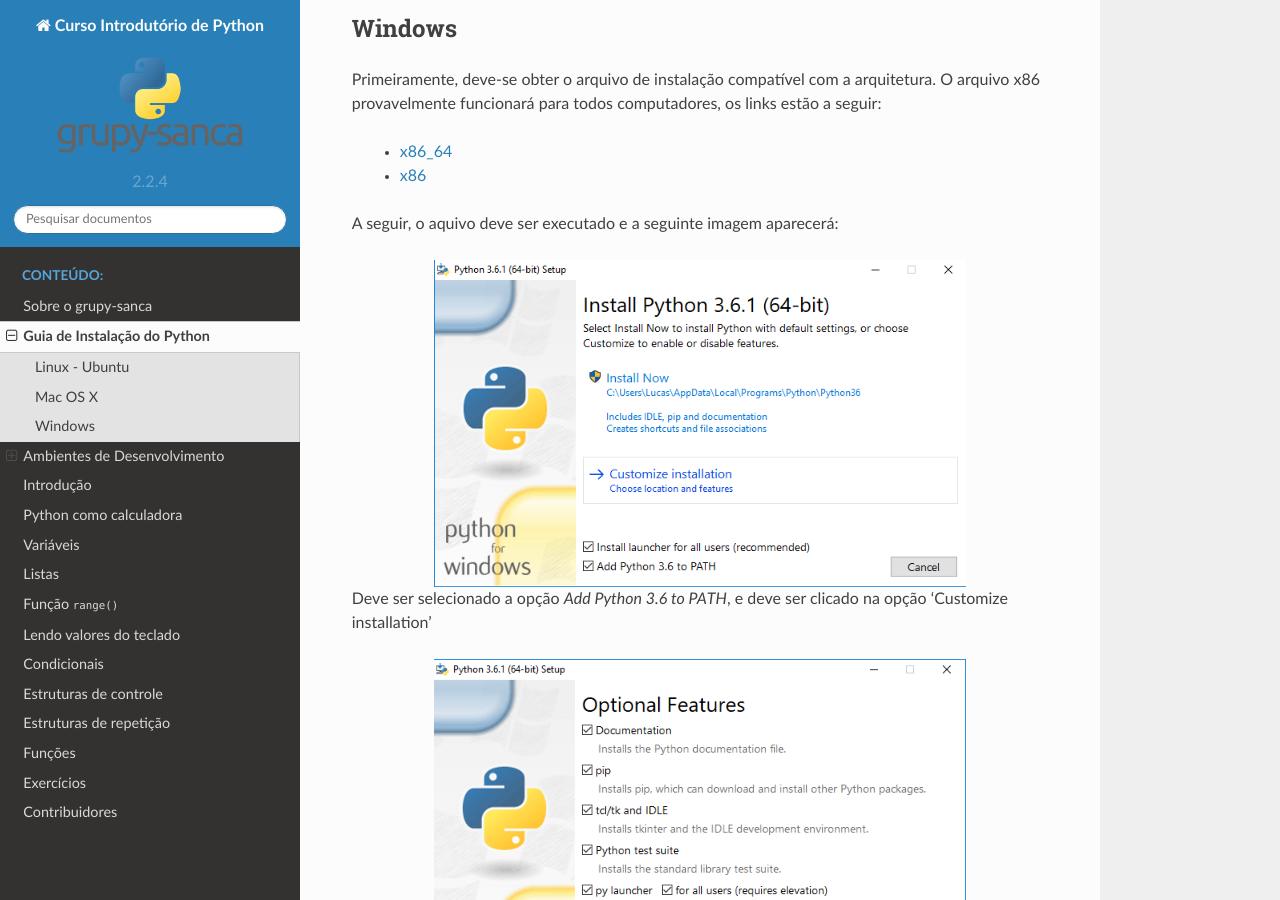
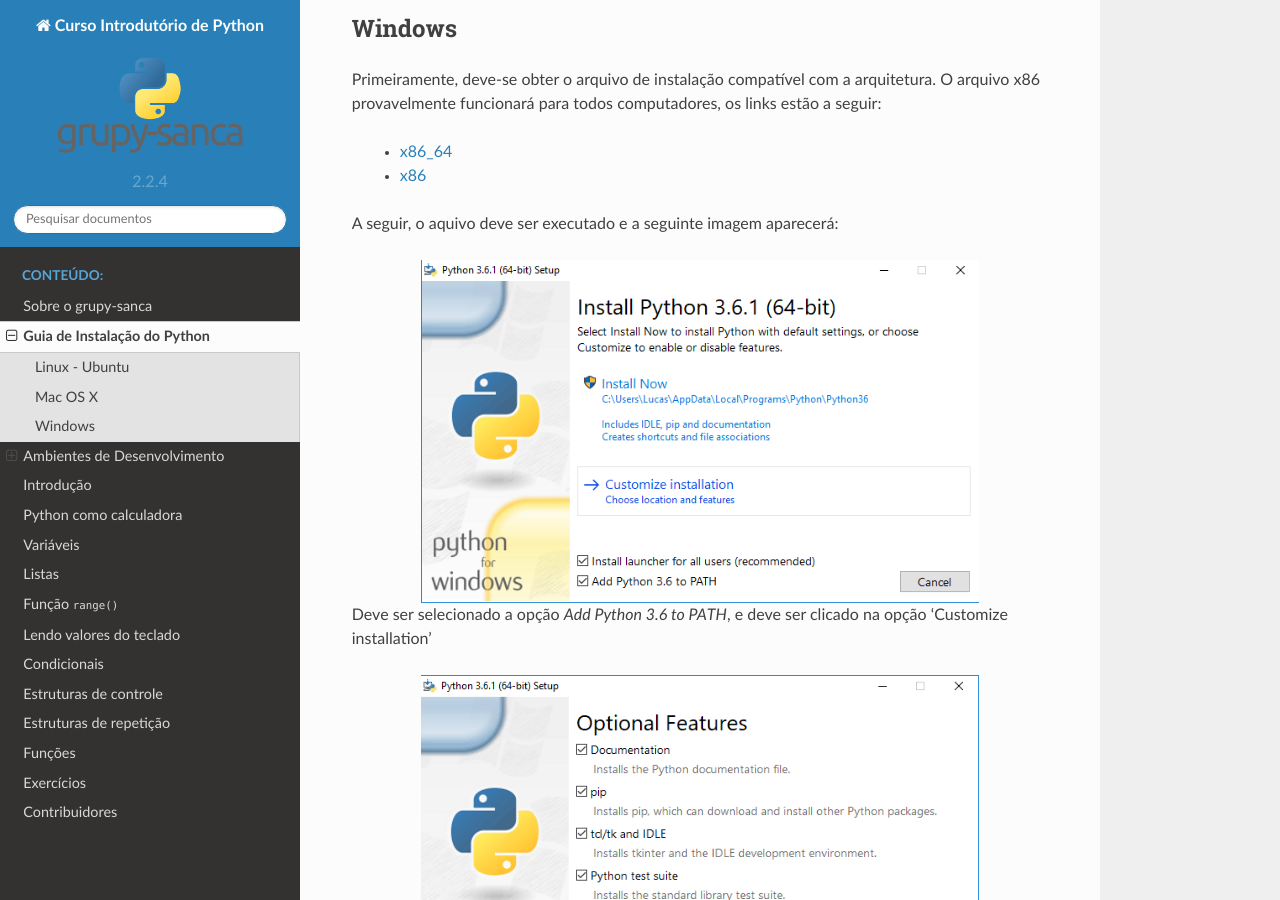
Before and after one commit to grupy-sanca/curso-python, a Sphinx documentation site: the page built from source/instalacao.rst, in a window 1280 px wide and 900 px high, scrolled down 977 px. Built offline with Sphinx 7.4.7 and the Read the Docs theme 2.0.0, drawn with Linux system fonts in a browser that asks for light colours.

Commit message:
improve images in install guide

```diff
--- a/source/index.rst
+++ b/source/index.rst
@@ -6,6 +6,9 @@
    O objetivo deste curso é introduzir os conceitos básicos de programação para
    pessoas sem experiência em desenvolvimento ou iniciantes que não conheçam a
    linguagem Python.
+
+   A duração estimada para este curso é de cerca de 8 horas, mas esse tempo
+   pode variar dependendo do tamanho da turma e da disponibilidade de café.
 
 .. toctree::
    :maxdepth: 2
--- a/source/instalacao.rst
+++ b/source/instalacao.rst
@@ -62,34 +62,34 @@
 
 .. figure:: images/install1.png
    :align: center
-   :scale: 80%
+   :width: 80%
 
 Deve ser selecionado a opção `Add Python 3.6 to PATH`, e deve ser clicado na
 opção 'Customize installation'
 
 .. figure:: images/install2.png
    :align: center
-   :scale: 80%
+   :width: 80%
 
 Clique em 'Next'
 
 .. figure:: images/install3.png
    :align: center
-   :scale: 80%
+   :width: 80%
 
 Selecionar a opção `Install for all users` e clicar em `Install`. Então, uma
 janela pedindo permissão de administrador deve aparecer, é necessário aceitar
 
 .. figure:: images/install4.png
    :align: center
-   :scale: 80%
+   :width: 80%
 
 Selecione `Disable path lenght limit` e, novamente, uma janela de permissão de
 administrador irá aparecer, é necessário aceitar
 
 .. figure:: images/install5.png
    :align: center
-   :scale: 80%
+   :width: 80%
 
 Clique em `Close`
 
@@ -131,14 +131,14 @@
 
 .. figure:: images/idle1.png
    :align: center
-   :scale: 80%
+   :width: 80%
 
 Ao abrir o `IDLE (Python 3.X)`, aparecerá uma janela como na
 imagem abaixo:
 
 .. figure:: images/idle2.png
    :align: center
-   :scale: 80%
+   :width: 80%
 
 No `IDLE` é possível digitar comandos para o interpretador do Python e, também,
 é possível criar e digitar em um arquivo. Para fazer isso, no menu clique em
@@ -146,13 +146,13 @@
 
 .. figure:: images/idle3.png
    :align: center
-   :scale: 80%
+   :width: 80%
 
 Para rodar um programa, clique em `Run` -> `Run Module` (Ou aperte a tecla `F5`)
 
 .. figure:: images/idle4.png
    :align: center
-   :scale: 80%
+   :width: 80%
 
 Caso o arquivo ainda não tenha sido salvo, é necessário salvá-lo antes de
 executá-lo. Não esqueça de prefixar o nome do arquivo com `.py`
@@ -160,12 +160,12 @@
 
 .. figure:: images/idle5.png
    :align: center
-   :scale: 80%
+   :width: 80%
 
 Após isso, o resultado da execução do código deve aparecer na janela anterior do `IDLE`:
 
 .. figure:: images/idle6.png
    :align: center
-   :scale: 80%
+   :width: 80%
 
 .. colocar aqui outras IDEs
```
